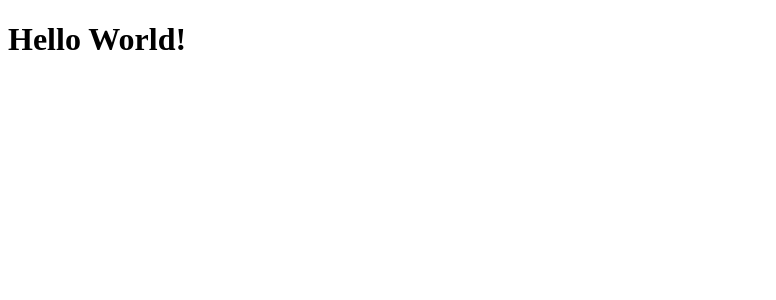
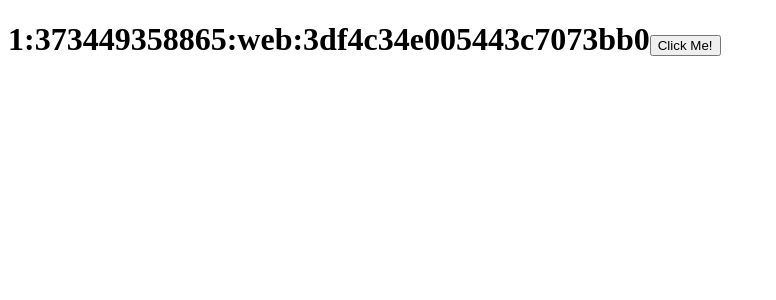
Before and after one commit to Hack4ImpactFall2021/y-knot, a React (Create React App) app: page / in a window 1280 px wide. Shown: the top 300 px of the page, without its empty margins (0-776 px from the left). Built offline with nearby package versions, Linux system fonts and the light colour scheme.

Commit message:
added firebase config

```diff
--- a/package.json
+++ b/package.json
@@ -10,6 +10,7 @@
     "@types/node": "^12.20.33",
     "@types/react": "^17.0.30",
     "@types/react-dom": "^17.0.9",
+    "firebase": "^9.1.3",
     "react": "^17.0.2",
     "react-dom": "^17.0.2",
     "react-scripts": "4.0.3",
--- a/src/App.tsx
+++ b/src/App.tsx
@@ -1,8 +1,31 @@
 import React from 'react';
+import firebase from './config/firebase';
+import { getAuth, createUserWithEmailAndPassword } from "firebase/auth";
 
 const App = () => {
+    const handleClick = () => {
+        const auth = getAuth();
+        createUserWithEmailAndPassword(auth, "stanleyt4405@gmail.com", "password123")
+        .then((userCredential) => {
+            // Signed in
+            const user = userCredential.user;
+            console.log(JSON.stringify(user))
+            // ...
+        })
+        .catch((error) => {
+            const errorCode = error.code;
+            const errorMessage = error.message;
+            console.log(errorMessage);
+        });
+
+    }
     return (
-        <h1>Hello World!</h1>
+        <div>
+            <h1>
+                {firebase.appId}
+                <button onClick={handleClick}>Click Me!</button>
+            </h1>
+        </div>
     );
 }
 
--- /dev/null
+++ b/src/config/firebase.ts
@@ -0,0 +1,29 @@
+// Import the functions you need from the SDKs you need
+import { initializeApp } from "firebase/app";
+import { getAnalytics } from "firebase/analytics";
+
+// TODO: Add SDKs for Firebase products that you want to use
+
+// https://firebase.google.com/docs/web/setup#available-libraries
+
+
+// Your web app's Firebase configuration
+
+// For Firebase JS SDK v7.20.0 and later, measurementId is optional
+
+const firebaseConfig = {
+  apiKey: "AIzaSyDqSZT-oR6kOZaMfW0J9Rg53jJX5UhFR4E",
+  authDomain: "yknot-ats.firebaseapp.com",
+  projectId: "yknot-ats",
+  storageBucket: "yknot-ats.appspot.com",
+  messagingSenderId: "373449358865",
+  appId: "1:373449358865:web:3df4c34e005443c7073bb0",
+  measurementId: "G-65K7GH21NS"
+};
+
+
+// Initialize Firebase
+const app = initializeApp(firebaseConfig);
+const analytics = getAnalytics(app);
+
+export default firebaseConfig;
--- a/src/index.tsx
+++ b/src/index.tsx
@@ -2,6 +2,7 @@ import React from 'react';
 import ReactDOM from 'react-dom';
 import App from './App';
 import reportWebVitals from './reportWebVitals';
+import firebase from './config/firebase';
 
 ReactDOM.render(
   <React.StrictMode>
```
Also changed, not shown: 1 other file (tests, documents, lock files or other folders).
